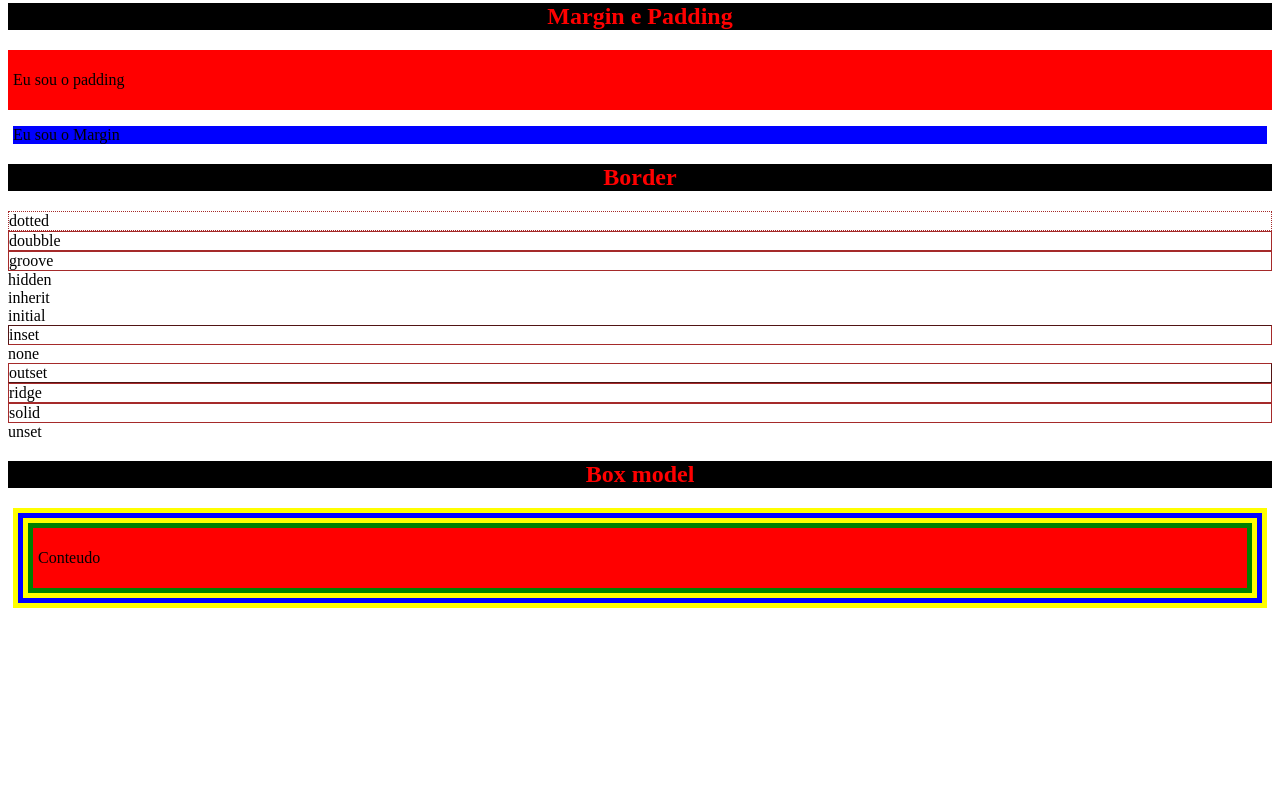
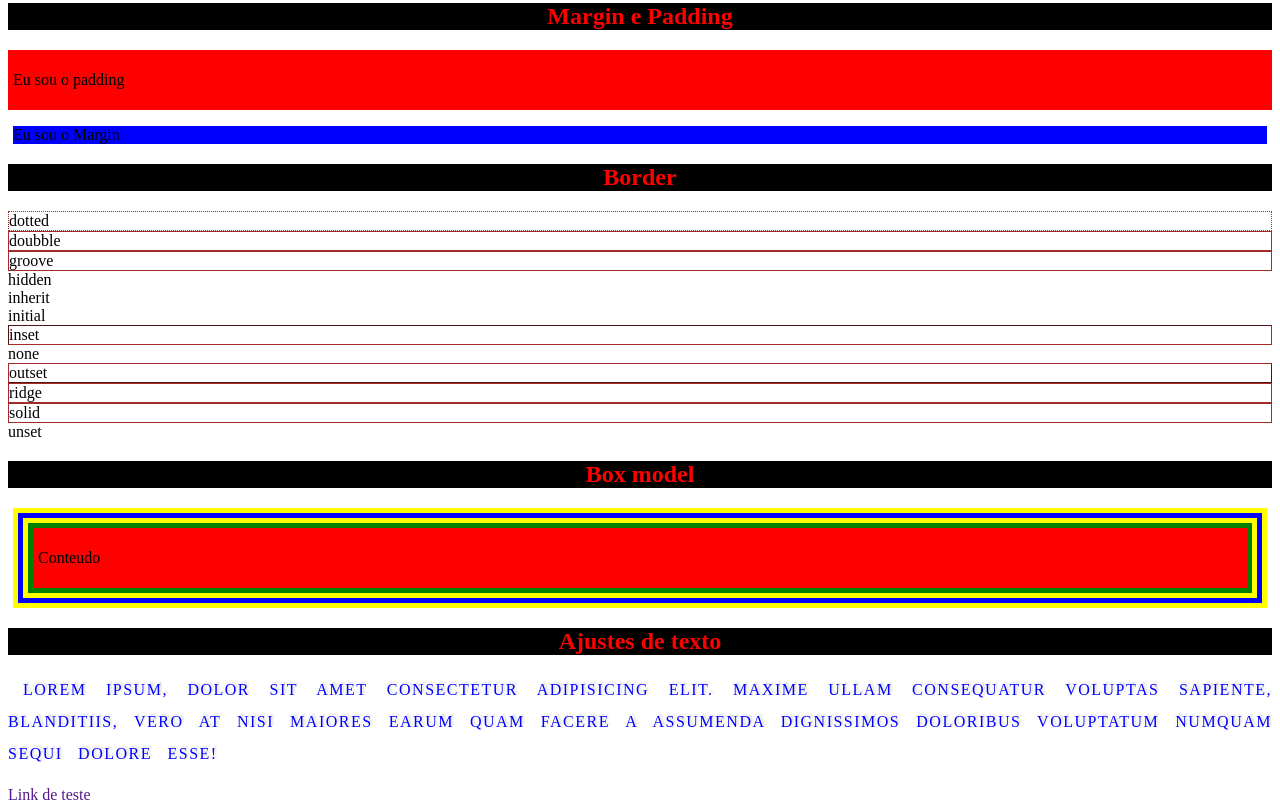
Before and after one commit to phzsantos/Learning_WEB, a plain HTML site: page Area-de-testes/css.html in a window 1280 px wide. Shown: the part 1047-1859 px from the top of the page. Before the commit the page ends 1663 px from the top, so only its background shows below. Drawn offline with Linux system fonts and the light colour scheme.

Commit message:
Ajustes de texto

```diff
--- a/Area-de-testes/css.html
+++ b/Area-de-testes/css.html
@@ -108,5 +108,9 @@
 				<p>Conteudo</p>
 			</div>
 		</div>
+
+		<h2 class="titulos">Ajustes de texto</h2>
+		<p id="texto">Lorem ipsum, dolor sit amet consectetur adipisicing elit. Maxime ullam consequatur voluptas sapiente, blanditiis, vero at nisi maiores earum quam facere a assumenda dignissimos doloribus voluptatum numquam sequi dolore esse!</p>
+		<a href="" id="link-teste">Link de teste</a>
 	</body>
 </html>
--- a/Area-de-testes/css/style.css
+++ b/Area-de-testes/css/style.css
@@ -195,3 +195,21 @@
     margin: 5px;
     border: green solid 5px;
 }
+
+/* Ajustes de texto */
+
+#texto{
+    text-align: justify;
+    color: blue;
+    text-decoration: none;
+    text-indent: 15px;
+    text-shadow: 2px -2px 2px #ddd;
+    text-transform: uppercase;
+    letter-spacing: 1.5px;
+    line-height: 2;
+    word-spacing: 10px;
+}
+
+#link-teste{
+    text-decoration: none;
+}
```
